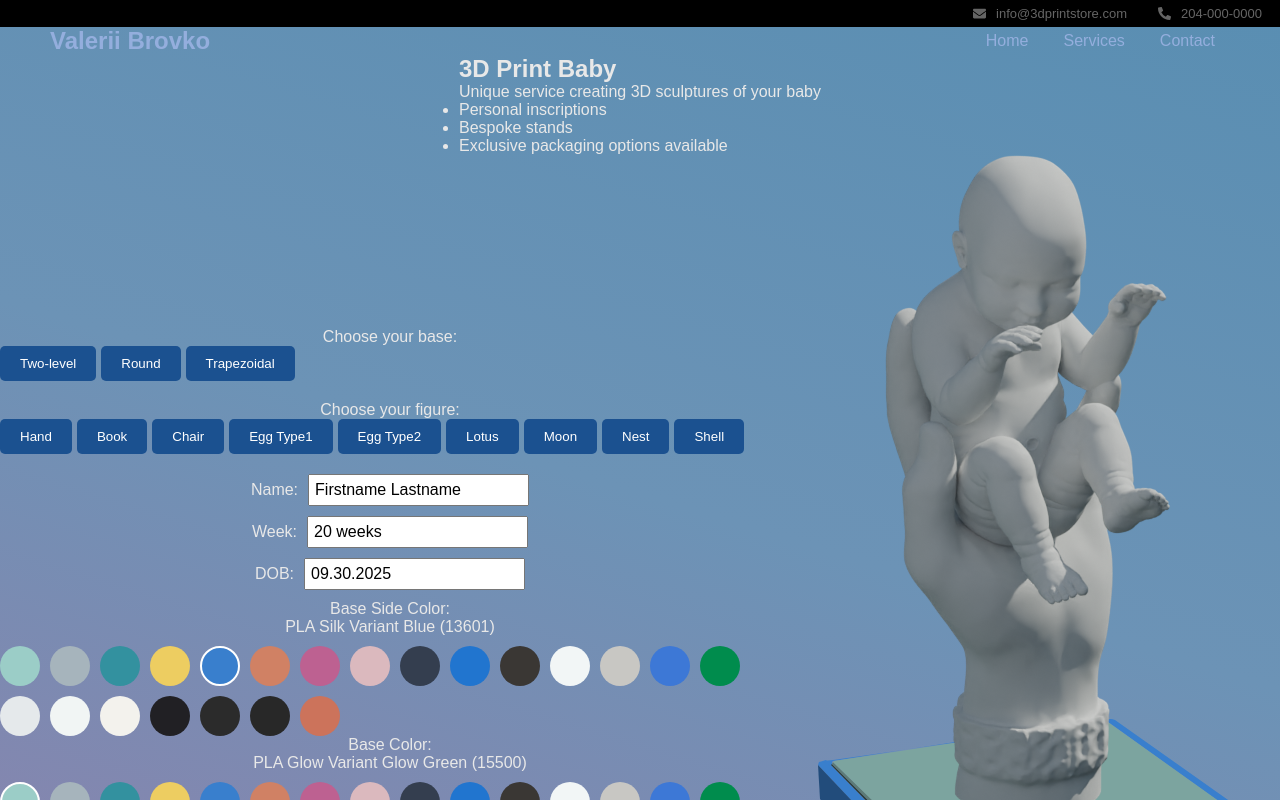
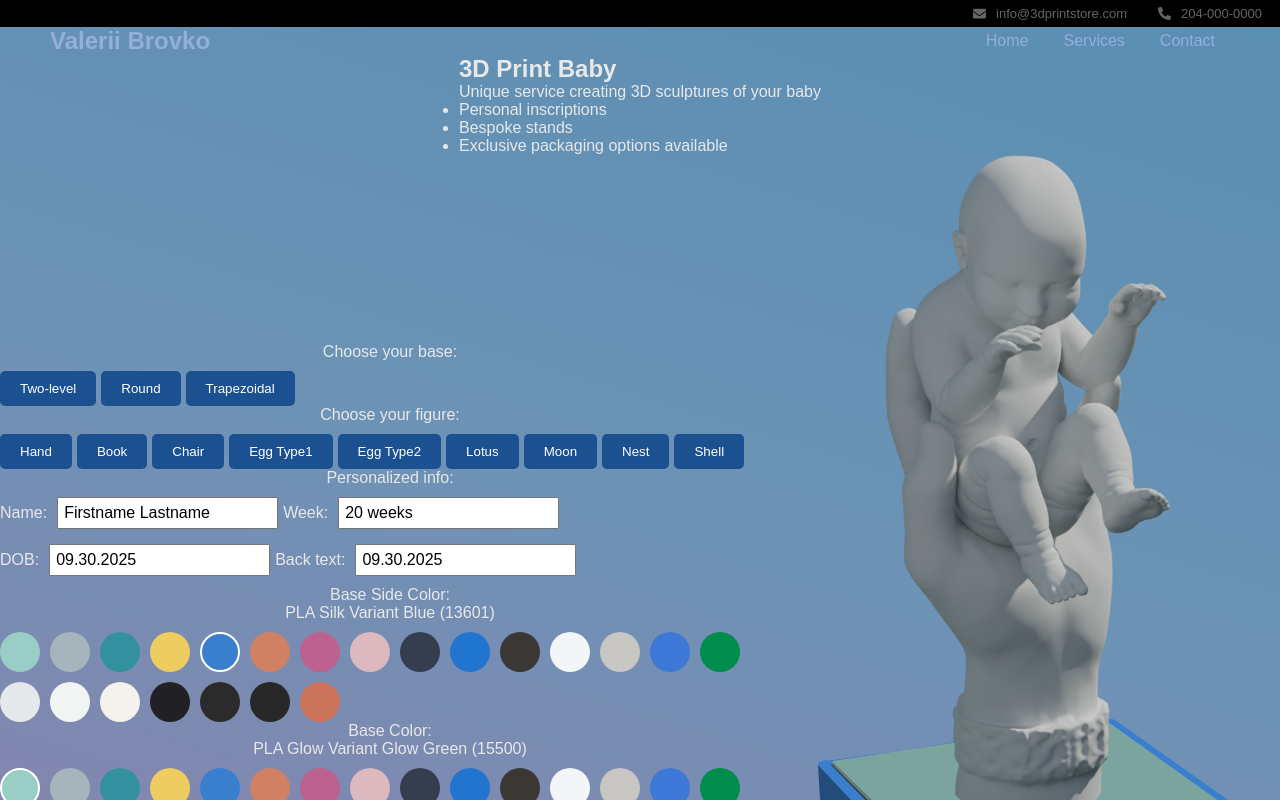
Before and after one commit to lucasliu2019/next_printstore, a Next.js app: page /baby3d in a window 1280 px wide. Shown: the top 800 px of the page. Built offline with nearby package versions, Linux system fonts and the light colour scheme.

Commit message:
update new UIs

```diff
--- a/src/app/baby3d/page.module.css
+++ b/src/app/baby3d/page.module.css
@@ -1,4 +1,4 @@
-.baby3dBody{
+.baby3dBody {
   background: linear-gradient(
     17deg,
     rgba(155, 137, 177, 1) 0%,
@@ -7,7 +7,6 @@
     rgba(89, 142, 178, 1) 100%
   );
 }
-
 
 .page {
   display: flex;
@@ -33,7 +32,7 @@
   transition: transform 0.3s ease;
 }
 
-.choice{
+.choice {
   flex: 1; /* Allow the first child to take as much space as possible */
   width: auto; /* Width adjusts based on content */
 }
@@ -59,7 +58,7 @@
   z-index: 3;
 }
 
-.name_wrapper_b3{
+.name_wrapper_b3 {
   bottom: 163px; /* Position 10px from the bottom */
   right: 32px; /* Position 10px from the left */
 
@@ -74,7 +73,7 @@
   height: 30px;
 }
 
-.name_wrapper_b1{
+.name_wrapper_b1 {
   bottom: 44px; /* Position 10px from the top */
   right: 20px; /* Position 10px from the right */
 
@@ -82,9 +81,9 @@
   font-size: 20px;
   font-weight: 30;
 
-    text-shadow: 1px -1px 0px rgb(222, 222, 222),
-    -1px 1px 0px rgb(151, 151, 151), -2px 2px 0px rgb(0, 0, 0),
-    -3px 3px 0px rgb(0, 0, 0), -4px 4px 0px rgb(0, 0, 0);
+  text-shadow: 1px -1px 0px rgb(222, 222, 222), -1px 1px 0px rgb(151, 151, 151),
+    -2px 2px 0px rgb(0, 0, 0), -3px 3px 0px rgb(0, 0, 0),
+    -4px 4px 0px rgb(0, 0, 0);
 
   width: 310px;
   height: 30px;
@@ -92,7 +91,7 @@
   font-style: italic;
 }
 
-.name_wrapper_b2{
+.name_wrapper_b2 {
   display: none;
   visibility: hidden;
   opacity: 0;
@@ -103,10 +102,8 @@
   transform: translate(-50%, -50%);
   position: absolute; /* Position relative to the parent */
 
-
   transform-origin: center; /* Set the origin to the center of the div */
   transform: rotate(-10deg); /* Rotate the text counterclockwise by 5 degrees */
-
 
   display: flex;
   align-items: center;
@@ -116,7 +113,7 @@
   z-index: 5;
 }
 
-.week_wrapper_b3{
+.week_wrapper_b3 {
   color: white;
   bottom: 87px; /* Position 10px from the bottom */
   right: 32px; /* Position 10px from the left */
@@ -131,13 +128,13 @@
   height: 50px;
 }
 
-.week_wrapper_b2{
+.week_wrapper_b2 {
   display: none;
   visibility: hidden;
   opacity: 0;
 }
 
-.week_wrapper_b1{
+.week_wrapper_b1 {
   color: rgb(150, 150, 150);
   bottom: 72px; /* Position 10px from the bottom */
   right: 32px; /* Position 10px from the left */
@@ -145,9 +142,9 @@
   font-weight: 30;
   font-style: italic;
 
-  text-shadow: 1px -1px 0px rgb(222, 222, 222),
-  -1px 1px 0px rgb(151, 151, 151), -2px 2px 0px rgb(0, 0, 0),
-  -3px 3px 0px rgb(0, 0, 0), -4px 4px 0px rgb(0, 0, 0);
+  text-shadow: 1px -1px 0px rgb(222, 222, 222), -1px 1px 0px rgb(151, 151, 151),
+    -2px 2px 0px rgb(0, 0, 0), -3px 3px 0px rgb(0, 0, 0),
+    -4px 4px 0px rgb(0, 0, 0);
   width: 310px;
   height: 50px;
   z-index: 5;
@@ -165,14 +162,13 @@
 
   /* background-color: rgba(240, 248, 255, 0.458); */
 
-
   display: flex;
   align-items: center;
   justify-content: center;
   z-index: 5;
 }
 
-.dob_wrapper_b3{
+.dob_wrapper_b3 {
   bottom: 52px; /* Position 10px from the top */
   right: 7px; /* Position 10px from the right */
 
@@ -186,13 +182,13 @@
   z-index: 5;
 }
 
-.dob_wrapper_b2{
+.dob_wrapper_b2 {
   display: none;
   visibility: hidden;
   opacity: 0;
 }
 
-.dob_wrapper_b1{
+.dob_wrapper_b1 {
   bottom: 52px; /* Position 10px from the top */
   right: 7px; /* Position 10px from the right */
 
@@ -200,9 +196,9 @@
   font-size: 30px;
   font-weight: 30;
 
-  text-shadow: 1px -1px 0px rgb(222, 222, 222),
-  -1px 1px 0px rgb(151, 151, 151), -2px 2px 0px rgb(0, 0, 0),
-  -3px 3px 0px rgb(0, 0, 0), -4px 4px 0px rgb(0, 0, 0);
+  text-shadow: 1px -1px 0px rgb(222, 222, 222), -1px 1px 0px rgb(151, 151, 151),
+    -2px 2px 0px rgb(0, 0, 0), -3px 3px 0px rgb(0, 0, 0),
+    -4px 4px 0px rgb(0, 0, 0);
 }
 
 .dob_wrapper {
@@ -210,7 +206,6 @@
   transform: translate(-50%, -50%);
 
   position: absolute; /* Position relative to the parent */
-
 
   transform: rotate(-10deg); /* Rotate the text counterclockwise by 5 degrees */
   transform-origin: center; /* Set the origin to the center of the div */
@@ -221,8 +216,7 @@
   z-index: 5;
 }
 
-
-.bar{
+.bar {
   transform: translate(-50%, -50%);
 
   position: absolute; /* Position relative to the parent */
@@ -230,7 +224,9 @@
   right: 105px; /* Position 10px from the right */
 
   /* background-color: rgba(0, 0, 0, 0.5); */
-    transform: rotate(-10.5deg); /* Rotate the text counterclockwise by 5 degrees */
+  transform: rotate(
+    -10.5deg
+  ); /* Rotate the text counterclockwise by 5 degrees */
   transform-origin: center; /* Set the origin to the center of the div */
 
   background-color: rgb(240, 248, 255);
@@ -242,7 +238,7 @@
   box-shadow: -1px 1px 1px black;
 }
 
-.fiedset_container{
+.fiedset_container {
   display: flex;
   align-items: center;
   justify-content: center;
@@ -251,9 +247,9 @@
   /* Light gray border */
   /* border: 2px solid #d2ddff;
     border-radius: 10px; */
-    border:none;
-
-    box-shadow: 0 4px 6px rgba(0, 0, 0, 0.1); /* Subtle shadow for depth */
+  border: none;
+  /* Subtle shadow for depth */
+  /* box-shadow: 0 4px 6px rgba(0, 0, 0, 0.1);  */
 }
 
 .fiedset_legend {
@@ -262,9 +258,13 @@
   font-size: 1rem; /* Optional: Adjust font size */
 }
 
-
-
-.base_polygon_front, .base_polygon_side, .base_polygon_top, .base_polygon_topS, .base_polygon_topL, .base_polygon_topT, .base_part {
+.base_polygon_front,
+.base_polygon_side,
+.base_polygon_top,
+.base_polygon_topS,
+.base_polygon_topL,
+.base_polygon_topT,
+.base_part {
   position: absolute;
   width: 100%;
   height: auto;
@@ -273,7 +273,7 @@
   z-index: 4;
 }
 
-.product_form{
+.product_form {
   width: 100%;
   max-width: 800px;
   display: flex;
@@ -296,12 +296,13 @@
   font-size: 16px; /* Prevent zoom-in on iPhone */
 }
 
-.styles.product_input_label{
+.styles.product_input_label {
   flex: 0 0 100px; /* Set a fixed width for the label */
   text-align: right; /* Align the label text to the right */
 }
 
-.image_selector, .color_selection {
+.image_selector,
+.color_selection {
   width: 100%;
   display: flex;
   flex-wrap: wrap; /* Allow items to wrap to the next line */
@@ -328,15 +329,7 @@
   outline: 2px solid black; /* Add focus outline for accessibility */
 }
 
-  .selector_container{
-    display: flex;
-    flex-direction: column;
-    align-items: center;
-    justify-content: center;
-    margin-bottom: 20px; /* Add spacing below the selector */
-  }
-
-  .selectors{
+.selectors {
   width: 100%; /* Ensure the container takes up full width */
   display: flex;
   align-items: center; /* Vertically center the buttons */
@@ -344,10 +337,10 @@
   /* justify-content: center;  */
   flex-wrap: wrap; /* Allow buttons to wrap to the next line if needed */
   gap: 5px; /* Add spacing between buttons */
+  border: none;
 }
 
-
-  .selector{
+.selector {
   width: 100%; /* Full width for small screens */
   max-width: 200px;
 }
@@ -374,26 +367,23 @@
   cursor: pointer;
 }
 
-
 .image_selector_btn:hover {
   background-color: #005bb5;
 }
 
-
 @media (max-width: 1000px) {
-    .selectors{
+  .selectors {
     justify-content: center;
   }
 }
 
 /* Media query for small screens */
 @media (max-width: 768px) {
-
   /* .card_image_wrapper {
     transform: scale(0.3);
   } */
 
-  .card_container{
+  .card_container {
     flex-direction: column; /* Stack elements vertically */
     align-items: center; /* Center items */
   }
@@ -405,7 +395,6 @@
   .choice {
     order: 2; /* Move the second child to the top */
   }
-
 
   /* .week_wrapper_b1{
     bottom: 43px;
@@ -471,7 +460,6 @@
     -4px 4px 1px rgb(0, 0, 0);
   } */
 
-
   /* .bar{
     transform: translate(-50%, -50%);
     position: absolute;
@@ -487,7 +475,6 @@
 } */
 }
 
-
 @media (max-width: 400px) {
   .input_group {
     flex-direction: column;
--- a/src/app/baby3d/page.tsx
+++ b/src/app/baby3d/page.tsx
@@ -176,9 +176,8 @@ export default function About() {
       <div className={styles.card_container}>
         {/**************************  Left Card ******************************/}
         <div className={styles.choice}>
-          <div className={styles.selector_container}>
-            <label>Choose your base:</label>
-            <div className={styles.selectors}>
+          <fieldset className={styles.selectors}>
+            <legend className={styles.fiedset_legend}>Choose your base:</legend>
             {isSmallScreen ? (
               // Render a dropdown selector for small screens
               <select
@@ -204,19 +203,17 @@ export default function About() {
                 </button>
               ))
             )}
-            </div>
-          </div>
+          </fieldset>
 
-          <div className={styles.selector_container}>
-            <label>Choose your figure:</label>
-            <div className={styles.selectors}>
+          <fieldset className={styles.selectors}>
+            <legend className={styles.fiedset_legend}>
+              Choose your figure:
+            </legend>
             {isSmallScreen ? (
               // Render a dropdown selector for small screens
               <select
                 className={styles.selector}
-                  onChange={(e) =>
-                    setSelectedFigureImage(Number(e.target.value))
-                  }
+                onChange={(e) => setSelectedFigureImage(Number(e.target.value))}
                 value={selectedFigureImage}
               >
                 {figureImages.map((image, index) => (
@@ -237,10 +234,13 @@ export default function About() {
                 </button>
               ))
             )}
-            </div>
-          </div>
+          </fieldset>
 
           <form className={styles.product_form}>
+            <fieldset className={styles.selectors}>
+              <legend className={styles.fiedset_legend}>
+                Personalized info:
+              </legend>
               <div className={styles.input_group}>
                 <label className={styles.product_input_label}>Name:</label>
                 <input
@@ -271,6 +271,17 @@ export default function About() {
                   maxLength={20} // Restrict name to 30 characters
                 />
               </div>
+              <div className={styles.input_group}>
+                <label className={styles.product_input_label}>Back text:</label>
+                <input
+                  type="Your message!"
+                  className={styles.product_input}
+                  value={dob}
+                  onChange={(e) => setDob(e.target.value)} // Update dob state
+                  maxLength={20} // Restrict name to 30 characters
+                />
+              </div>
+            </fieldset>
 
             <label>Base Side Color:</label>
             <p>{colorName}</p>
@@ -1286,13 +1297,9 @@ export default function About() {
             )}
           </div>
           <fieldset className={styles.fiedset_container}>
-            <legend className={styles.fiedset_legend}>Choose your view</legend>
-            <button className={styles.image_selector_btn} >
-              Front
-            </button>
-            <button className={styles.image_selector_btn} >
-              Back
-            </button>
+            <legend className={styles.fiedset_legend}>Choose your view:</legend>
+            <button className={styles.image_selector_btn}>Front</button>
+            <button className={styles.image_selector_btn}>Back</button>
           </fieldset>
         </div>
       </div>
```
Lines whose indentation alone changed are shown as unchanged.
